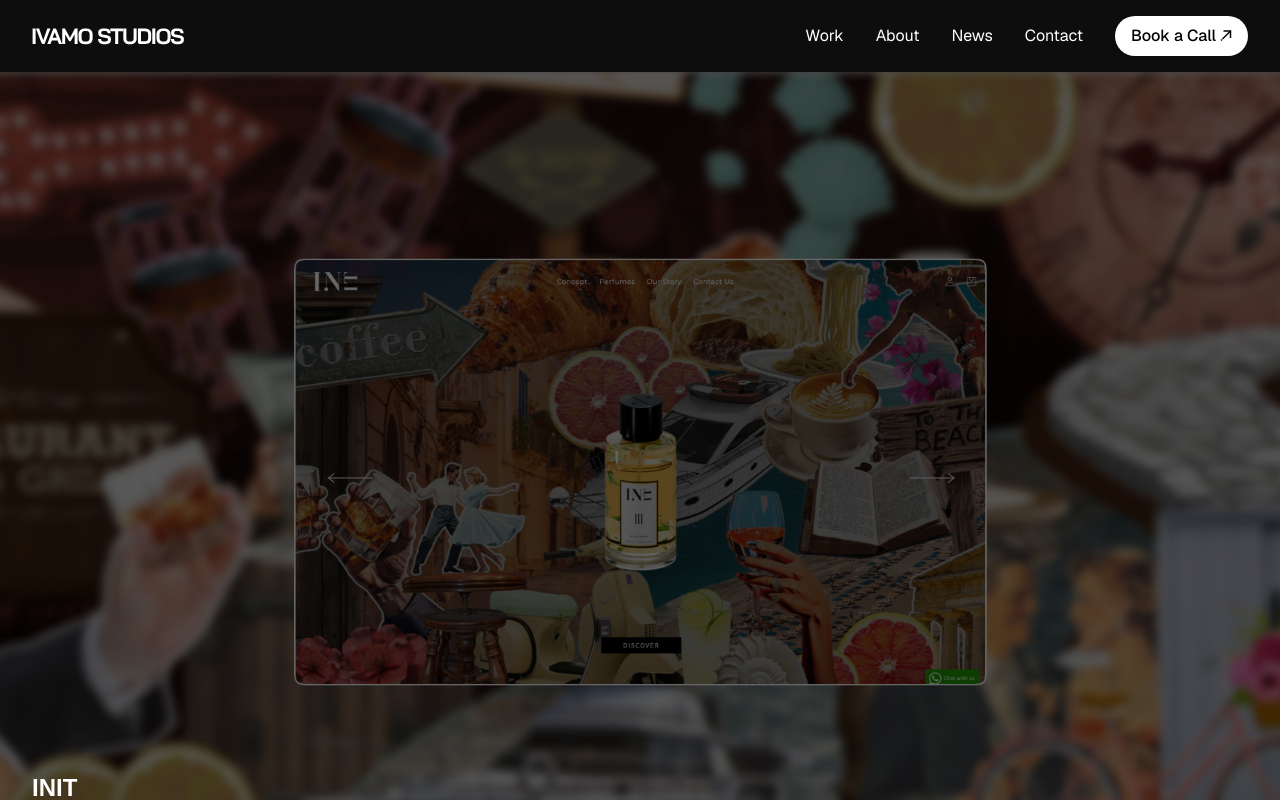
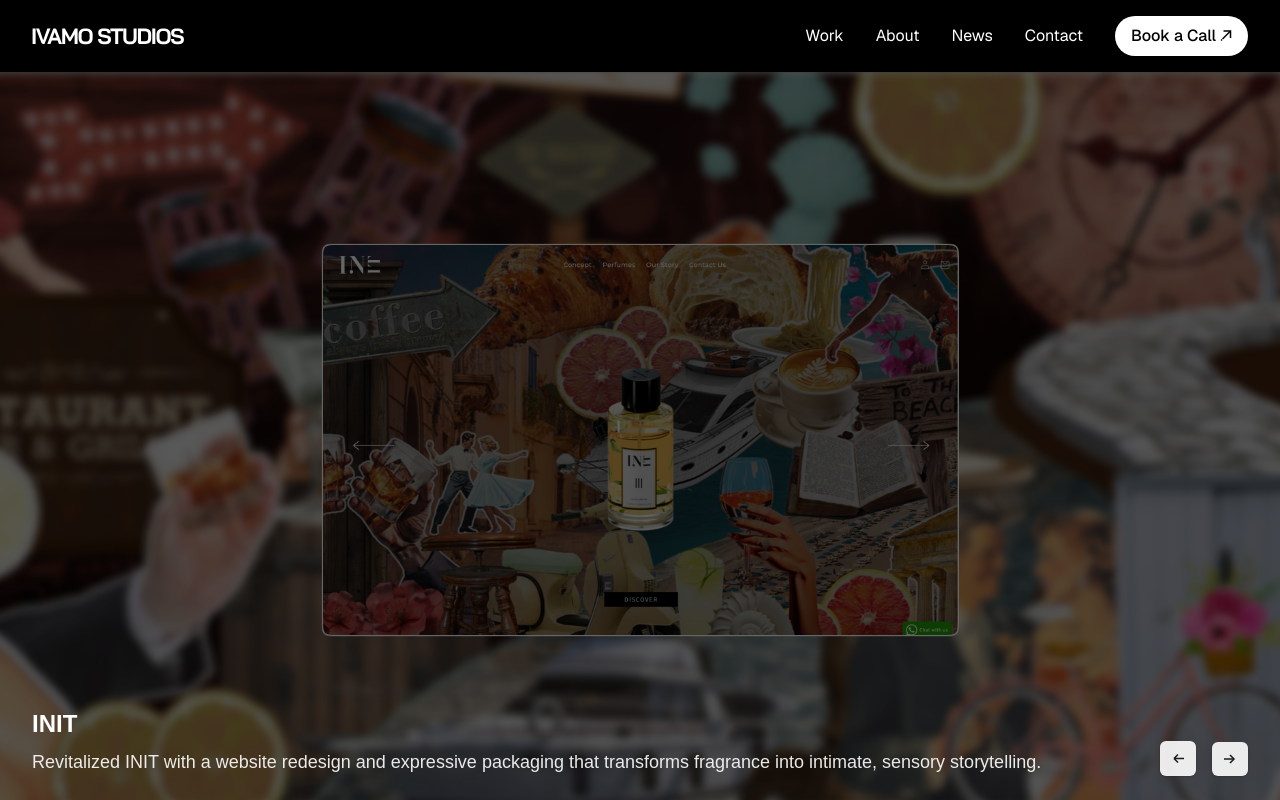
Before and after one commit to codewithswatiee/Ivamo, a Next.js app: page / in a window 1280 px wide. Shown: the top 800 px of the page. Built offline with nearby package versions, Linux system fonts and the light colour scheme.

Commit message:
fix: Update background colors and button styles for improved UI consistency

```diff
--- a/src/app/page.js
+++ b/src/app/page.js
@@ -5,7 +5,7 @@
 
 export default function Home() {
   return (
-    <div className="bg-white">
+    <div>
       <Header />
       <HomePage />
       <Footer />
--- a/src/components/carousel.jsx
+++ b/src/components/carousel.jsx
@@ -52,12 +52,12 @@
         {/* hide controls on small screens, show on md+ */}
         <div className="hidden md:flex-shrink-0 md:flex items-center gap-3">
           <button aria-label="previous" onClick={prev} className="carousel-btn"><svg width="12" height="11" viewBox="0 0 12 11" fill="none" xmlns="http://www.w3.org/2000/svg">
-            <path d="M6 9.5L2 5.5M2 5.5L6 1.5M2 5.5H12" stroke="#1A1A1A" stroke-width="1.5" stroke-miterlimit="10"/>
+            <path d="M6 9.5L2 5.5M2 5.5L6 1.5M2 5.5H12" stroke="#1A1A1A" strokeWidth="1.5" strokeMiterlimit="10"/>
             </svg>
           </button>
           <button aria-label="next" onClick={next} className="carousel-btn"><svg width="12" height="10" viewBox="0 0 12 10" fill="none" xmlns="http://www.w3.org/2000/svg">
-            <path d="M6 9L10 5L6 1" stroke="#1A1A1A" stroke-width="1.5" stroke-miterlimit="10"/>
-            <path d="M10 5H0" stroke="#1A1A1A" stroke-width="1.5" stroke-miterlimit="10"/>
+            <path d="M6 9L10 5L6 1" stroke="#1A1A1A" strokeWidth="1.5" strokeMiterlimit="10"/>
+            <path d="M10 5H0" stroke="#1A1A1A" strokeWidth="1.5" strokeMiterlimit="10"/>
             </svg>
           </button>
         </div>
--- a/src/components/header.jsx
+++ b/src/components/header.jsx
@@ -54,7 +54,7 @@
                 initial={false}
                 animate={{ y: isDesktop ? (visible ? 0 : -120) : 0 }}
                 transition={{ duration: 0.22 }}
-                className="sticky top-0 z-40 bg-black/95 backdrop-blur-sm flex items-center justify-between text-white py-4 px-4 md:px-8 shadow-sm"
+                className="sticky top-0 z-40 bg-[#000000]/88 flex items-center justify-between text-white py-4 px-4 md:px-8 shadow-sm"
             >
                 <a href="/" className="font-[900] font-laLuxes text-lg cursor-pointer">
                     <svg width="152" height="17" viewBox="0 0 152 17" fill="none" xmlns="http://www.w3.org/2000/svg">
@@ -118,37 +118,37 @@
                                     </svg>
                                 </a>
                                 <a href="#" className="px-4 py-2 inline-flex items-center gap-1 rounded-full bg-white text-black font-medium">Book a Call  <svg width="12" height="12" viewBox="0 0 12 12" fill="none" xmlns="http://www.w3.org/2000/svg">
-                                    <path d="M3.5 1H10.5V8" stroke="black" stroke-width="1.5"/>
-                                    <path d="M10.5 1L2.5 9" stroke="black" stroke-width="1.5"/>
-                                    <path d="M2 9.5L1 10.5" stroke="black" stroke-width="1.5"/>
+                                    <path d="M3.5 1H10.5V8" stroke="black" strokeWidth="1.5"/>
+                                    <path d="M10.5 1L2.5 9" stroke="black" strokeWidth="1.5"/>
+                                    <path d="M2 9.5L1 10.5" stroke="black" strokeWidth="1.5"/>
                                 </svg></a>
                             </div>
 
                             <div className="mt-6 flex flex-col gap-5 pt-6">
                                 <a className="text-4xl inline-flex items-center gap-1  hover:opacity-80 transition" href="#">Work <svg width="12" height="12" viewBox="0 0 12 12" fill="none" xmlns="http://www.w3.org/2000/svg">
-                                    <path d="M3.5 1H10.5V8" stroke="white" stroke-width="1.5"/>
-                                    <path d="M10.5 1L2.5 9" stroke="white" stroke-width="1.5"/>
-                                    <path d="M2 9.5L1 10.5" stroke="white" stroke-width="1.5"/>
+                                    <path d="M3.5 1H10.5V8" stroke="white" strokeWidth="1.5"/>
+                                    <path d="M10.5 1L2.5 9" stroke="white" strokeWidth="1.5"/>
+                                    <path d="M2 9.5L1 10.5" stroke="white" strokeWidth="1.5"/>
                                 </svg></a>
                                 <a className="text-4xl inline-flex items-center gap-1 hover:opacity-80 transition" href="#">Our Story <svg width="12" height="12" viewBox="0 0 12 12" fill="none" xmlns="http://www.w3.org/2000/svg">
-                                    <path d="M3.5 1H10.5V8" stroke="white" stroke-width="1.5"/>
-                                    <path d="M10.5 1L2.5 9" stroke="white" stroke-width="1.5"/>
-                                    <path d="M2 9.5L1 10.5" stroke="white" stroke-width="1.5"/>
+                                    <path d="M3.5 1H10.5V8" stroke="white" strokeWidth="1.5"/>
+                                    <path d="M10.5 1L2.5 9" stroke="white" strokeWidth="1.5"/>
+                                    <path d="M2 9.5L1 10.5" stroke="white" strokeWidth="1.5"/>
                                 </svg></a>
                                 <a className="text-4xl inline-flex items-center gap-1 hover:opacity-80 transition" href="#">Blogs <svg width="12" height="12" viewBox="0 0 12 12" fill="none" xmlns="http://www.w3.org/2000/svg">
-                                    <path d="M3.5 1H10.5V8" stroke="white" stroke-width="1.5"/>
-                                    <path d="M10.5 1L2.5 9" stroke="white" stroke-width="1.5"/>
-                                    <path d="M2 9.5L1 10.5" stroke="white" stroke-width="1.5"/>
+                                    <path d="M3.5 1H10.5V8" stroke="white" strokeWidth="1.5"/>
+                                    <path d="M10.5 1L2.5 9" stroke="white" strokeWidth="1.5"/>
+                                    <path d="M2 9.5L1 10.5" stroke="white" strokeWidth="1.5"/>
                                 </svg></a>
                                 <a className="text-4xl inline-flex items-center gap-1 hover:opacity-80 transition" href="#">Get in Touch <svg width="12" height="12" viewBox="0 0 12 12" fill="none" xmlns="http://www.w3.org/2000/svg">
-                                    <path d="M3.5 1H10.5V8" stroke="white" stroke-width="1.5"/>
-                                    <path d="M10.5 1L2.5 9" stroke="white" stroke-width="1.5"/>
-                                    <path d="M2 9.5L1 10.5" stroke="white" stroke-width="1.5"/>
+                                    <path d="M3.5 1H10.5V8" stroke="white" strokeWidth="1.5"/>
+                                    <path d="M10.5 1L2.5 9" stroke="white" strokeWidth="1.5"/>
+                                    <path d="M2 9.5L1 10.5" stroke="white" strokeWidth="1.5"/>
                                 </svg></a>
                                 <a className="text-4xl inline-flex items-center gap-1 hover:opacity-80 transition" href="#">Careers <svg width="12" height="12" viewBox="0 0 12 12" fill="none" xmlns="http://www.w3.org/2000/svg">
-                                    <path d="M3.5 1H10.5V8" stroke="white" stroke-width="1.5"/>
-                                    <path d="M10.5 1L2.5 9" stroke="white" stroke-width="1.5"/>
-                                    <path d="M2 9.5L1 10.5" stroke="white" stroke-width="1.5"/>
+                                    <path d="M3.5 1H10.5V8" stroke="white" strokeWidth="1.5"/>
+                                    <path d="M10.5 1L2.5 9" stroke="white" strokeWidth="1.5"/>
+                                    <path d="M2 9.5L1 10.5" stroke="white" strokeWidth="1.5"/>
                                 </svg></a>
                             </div>
 
--- a/src/components/hero-background.jsx
+++ b/src/components/hero-background.jsx
@@ -30,7 +30,7 @@
   const currentImage = heroImages[currentImageIndex] || heroImages[0];
 
   return (
-    <section className="relative h-[100vh] overflow-hidden">
+    <section className="relative h-[92vh] overflow-hidden">
       {/* Background Images */}
       <div className="absolute inset-0">
         {heroImages.map((image, index) => (
@@ -57,17 +57,28 @@
       </div>
 
       {/* Navigation Dots */}
-      <div className="absolute bottom-8 right-8 flex space-x-2">
-        {heroImages.map((_, index) => (
-          <button
-            key={index}
-            onClick={() => onImageChange(index)}
-            className={cn(
-              "w-3 h-3 rounded-full transition-all duration-300",
-              index === currentImageIndex ? "bg-white" : "bg-white/40",
-            )}
-          />
-        ))}
+      <div className="absolute bottom-8 right-8 flex items-center gap-4">
+        {/* prev / next buttons */}
+        <button
+          aria-label="previous image"
+          onClick={() => onImageChange(Math.max(0, currentImageIndex - 1))}
+          className="bg-white/90 rounded-md p-3 shadow-sm hover:opacity-95 transition"
+        >
+          <svg width="12" height="11" viewBox="0 0 12 11" fill="none" xmlns="http://www.w3.org/2000/svg">
+            <path d="M6 9.5L2 5.5M2 5.5L6 1.5M2 5.5H12" stroke="#1A1A1A" strokeWidth="1.5" strokeMiterlimit="10"/>
+          </svg>
+        </button>
+
+        <button
+          aria-label="next image"
+          onClick={() => onImageChange(Math.min(heroImages.length - 1, currentImageIndex + 1))}
+          className="bg-white/90 rounded-md p-3 shadow-sm hover:opacity-95 transition"
+        >
+          <svg width="12" height="10" viewBox="0 0 12 10" fill="none" xmlns="http://www.w3.org/2000/svg">
+            <path d="M6 9L10 5L6 1" stroke="#1A1A1A" strokeWidth="1.5" strokeMiterlimit="10"/>
+            <path d="M10 5H0" stroke="#1A1A1A" strokeWidth="1.5" strokeMiterlimit="10"/>
+          </svg>
+        </button>
       </div>
     </section>
   )
--- a/src/components/project-section.jsx
+++ b/src/components/project-section.jsx
@@ -11,7 +11,7 @@
   const isExternal = (url) => /^https?:\/\//i.test(url)
 
   return (
-    <div className="w-full mt-5">
+    <div className="w-full mt-5 bg-white">
       {/* Header */}
       {showHeader && <div className="text-center font-regular py-4">
         <p className="text-gray-400 text-md">{headerLabel}</p>
@@ -95,8 +95,8 @@
                 <img
                   src={right.imageSrcMobile || right.imageSrc || "/placeholder.svg"}
                   alt={right.imageAlt || right.alt}
-                  className="w-full object-cover h-[420px] md:h-[520px]"
-                  style={{ minHeight: '320px' }}
+                  className="w-full object-cover h-[620px] md:h-[620px]"
+                  style={{ minHeight: '620px' }}
                 />
               </picture>
             </Link>
--- a/src/components/project-section2.jsx
+++ b/src/components/project-section2.jsx
@@ -10,7 +10,7 @@
   const [hoveredCard, setHoveredCard] = useState(null)
 
   return (
-    <section className="py-3 px-4 w-full mx-auto">
+    <section className="py-3 px-4 w-full mx-auto bg-white">
       {/* Responsive exact pixel font-size overrides for md+ screens and base mobile sizes */}
       <style>{`
         /* Mobile (base): title/desc 14px, tags 12px */
--- a/src/components/work-banner.jsx
+++ b/src/components/work-banner.jsx
@@ -11,7 +11,7 @@
   const isExternal = (url) => /^https?:\/\//i.test(url)
 
   return (
-    <div className="w-full mt-5">
+    <div className="w-full mt-5 ">
       {/* Header */}
       {showHeader && <div className="text-center font-regular py-4">
         <p className="text-gray-400 text-md">{headerLabel}</p>
--- a/src/pages/home.jsx
+++ b/src/pages/home.jsx
@@ -154,7 +154,7 @@
   }
 
   return (
-    <div>
+    <div className="bg-white">
       <HeroBackground currentImageIndex={currentImageIndex} onImageChange={setCurrentImageIndex} />
 
       {/* <FloatingSelector
```
